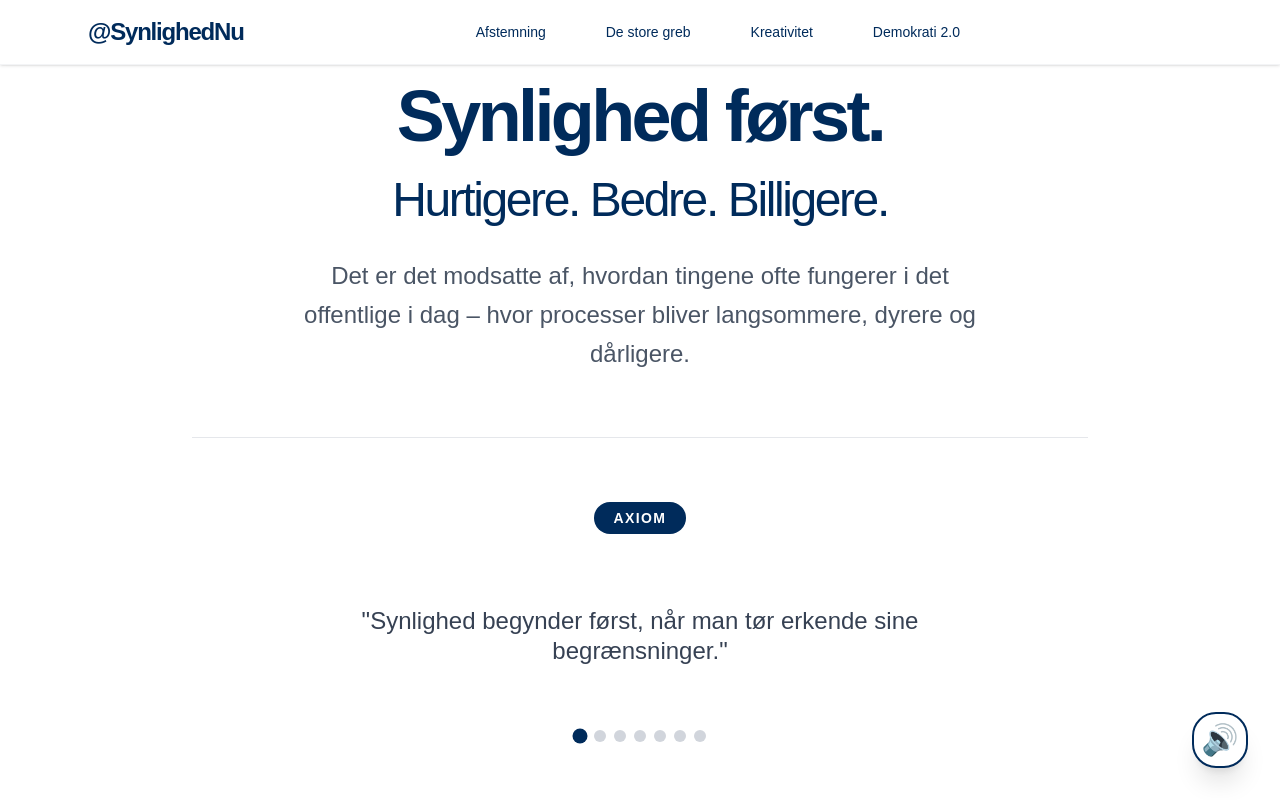
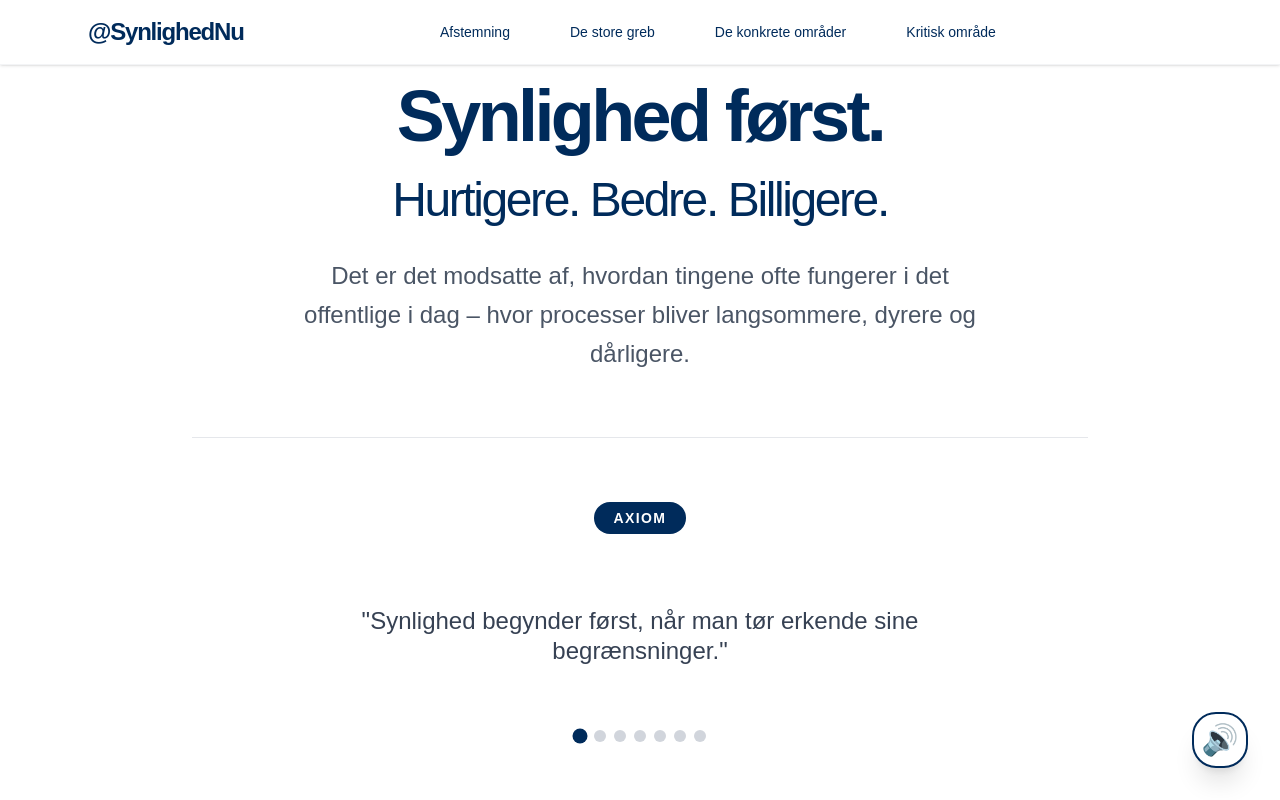
Before and after one commit to synlighed-nu/synlighed-nu-clean, a Next.js app: page / in a window 1280 px wide. Shown: the top 800 px of the page. Built offline with nearby package versions, Linux system fonts and the light colour scheme.

Commit message:
Update _Nav.tsx

```diff
--- a/app/components/common/_Nav.tsx
+++ b/app/components/common/_Nav.tsx
@@ -10,7 +10,14 @@ export default function Nav({ simple = false }: NavProps) {
   const [menuOpen, setMenuOpen] = useState(false);
   const [hasAnimated, setHasAnimated] = useState(false);
 
-  // Auto-animation af burger-ikonet første gang
+  // Haptic feedback (vibration på Android)
+  const triggerHaptic = (duration = 50) => {
+    if ('vibrate' in navigator) {
+      navigator.vibrate(duration);
+    }
+  };
+
+  // Auto-animation af burger første gang
   useEffect(() => {
     if (!hasAnimated && !simple) {
       setTimeout(() => setMenuOpen(true), 800);
@@ -20,13 +27,6 @@ export default function Nav({ simple = false }: NavProps) {
       }, 3300);
     }
   }, [hasAnimated, simple]);
-
-  // Haptic feedback hjælper (vibration)
-  const triggerHaptic = (duration = 50) => {
-    if ('vibrate' in navigator) {
-      navigator.vibrate(duration);
-    }
-  };
 
   if (simple) {
     return (
@@ -48,11 +48,12 @@ export default function Nav({ simple = false }: NavProps) {
             @SynlighedNu
           </a>
 
+          {/* Desktop menu */}
           <div className="hidden md:flex items-center gap-3 flex-1 justify-center">
             <a href="#afstemning" className="px-6 py-2.5 text-sm font-medium hover:bg-gray-100 rounded-3xl transition">Afstemning</a>
             <a href="#de-store-greb" className="px-6 py-2.5 text-sm font-medium hover:bg-gray-100 rounded-3xl transition">De store greb</a>
-            <a href="/kreativitet" className="px-6 py-2.5 text-sm font-medium hover:bg-gray-100 rounded-3xl transition">Kreativitet</a>
-            <a href="/demokrati-2-0" className="px-6 py-2.5 text-sm font-medium hover:bg-gray-100 rounded-3xl transition">Demokrati 2.0</a>
+            <a href="#de-konkrete-omrader" className="px-6 py-2.5 text-sm font-medium hover:bg-gray-100 rounded-3xl transition">De konkrete områder</a>
+            <a href="/kreativitet" className="px-6 py-2.5 text-sm font-medium hover:bg-gray-100 rounded-3xl transition">Kritisk område</a>
           </div>
 
           {/* Rød burger */}
@@ -77,10 +78,8 @@ export default function Nav({ simple = false }: NavProps) {
             className="fixed top-16 inset-x-0 bottom-0 bg-black/40 z-40 md:hidden"
             onClick={() => setMenuOpen(false)}
           />
-
           <div className="fixed top-0 right-0 h-full w-72 bg-white shadow-2xl z-50 md:hidden transition-transform duration-300 ease-out translate-x-0">
             <div className="p-6">
-              {/* Rødt kryds */}
               <button
                 onClick={() => {
                   triggerHaptic(40);
@@ -94,8 +93,8 @@ export default function Nav({ simple = false }: NavProps) {
               <div className="flex flex-col gap-6 text-lg font-medium">
                 <a href="#afstemning" className="py-3 border-b" onClick={() => setMenuOpen(false)}>Afstemning</a>
                 <a href="#de-store-greb" className="py-3 border-b" onClick={() => setMenuOpen(false)}>De store greb</a>
-                <a href="/kreativitet" className="py-3 border-b" onClick={() => setMenuOpen(false)}>Kreativitet</a>
-                <a href="/demokrati-2-0" className="py-3 border-b" onClick={() => setMenuOpen(false)}>Demokrati 2.0</a>
+                <a href="#de-konkrete-omrader" className="py-3 border-b" onClick={() => setMenuOpen(false)}>De konkrete områder</a>
+                <a href="/kreativitet" className="py-3 border-b" onClick={() => setMenuOpen(false)}>Kritisk område</a>
               </div>
             </div>
           </div>
```
